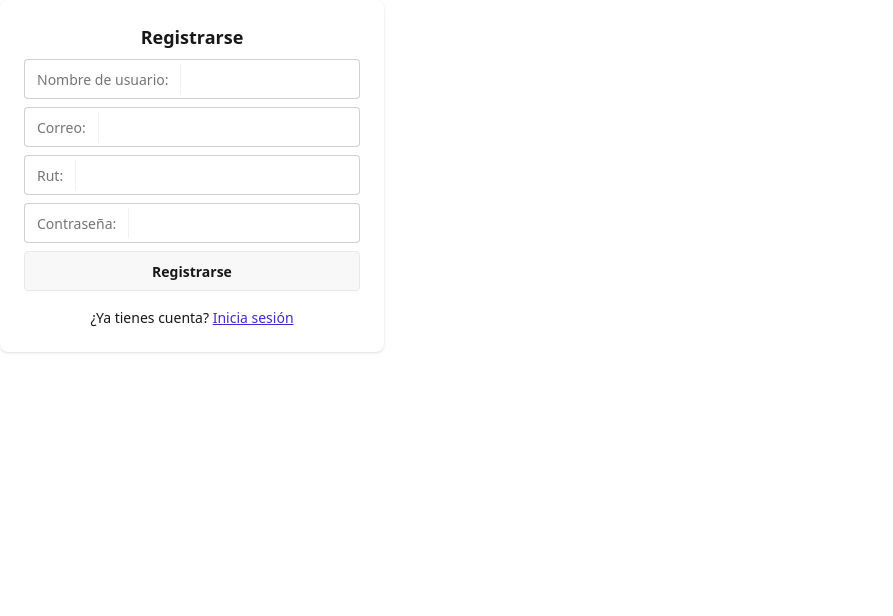
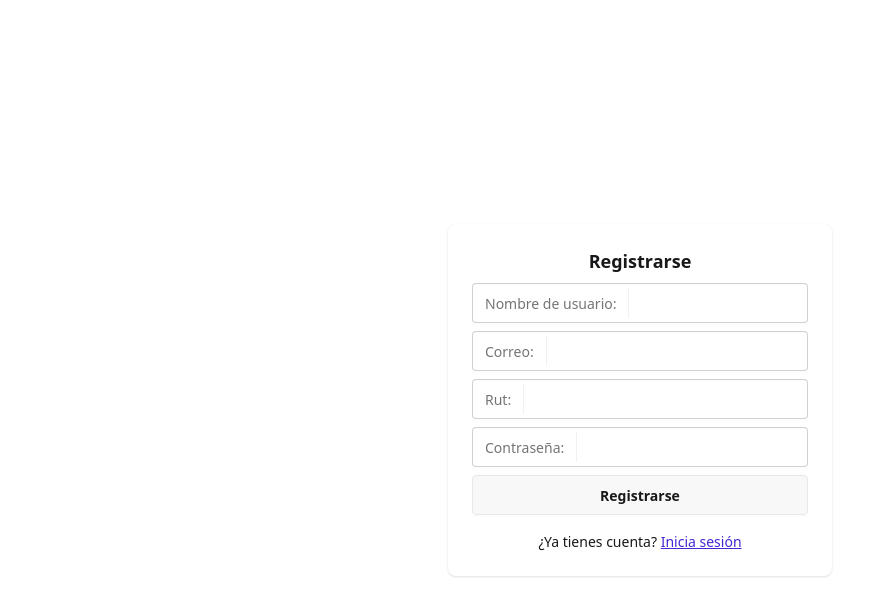
Before and after one commit to rogandven/U2yyT2GDn75vmSQ, a React (Vite) app in the folder frontend/: page /register in a window 1280 px wide. Shown: the top 616 px of the page, without its empty margins (0-893 px from the left). Built offline with nearby package versions, Linux system fonts and the light colour scheme.

Commit message:
Finished styling login!

```diff
--- a/frontend/constants/TailwindConstants.jsx
+++ b/frontend/constants/TailwindConstants.jsx
@@ -1,2 +1,3 @@
 export const DEFAULT_MARGIN_STYLES = "mb-2";
 export const DEFAULT_MARGIN_STYLES_2 = "mt-2";
+export const DEFAULT_LOGIN_REGISTER_STYLES = "login-register-container min-w-screen min-h-screen align-middle items-center flex flex-col justify-center";
--- a/frontend/src/pages/Login.jsx
+++ b/frontend/src/pages/Login.jsx
@@ -4,6 +4,7 @@ import LoginRegisterForm from "@components/LoginRegisterForm";
 import { loginService } from "@services/auth.service.js";
 // import luckyCat from "@assets/LuckyCat.png";
 // import "@styles/loginRegister.css";
+import { DEFAULT_LOGIN_REGISTER_STYLES } from "../../constants/TailwindConstants.jsx";
 
 const Login = () => {
   const navigate = useNavigate();
@@ -25,10 +26,10 @@ const Login = () => {
 
   return (
     <main className="page-root">
-      <div className="lucky-cat-container">
-        {/* <img src={luckyCat} alt="Lucky Cat" className="lucky-cat" /> */}
-      </div>
-      <div className="login-register-container">
+      {/* <div className="lucky-cat-container">
+        <img src={luckyCat} alt="Lucky Cat" className="lucky-cat" />
+      </div> */}
+      <div className={DEFAULT_LOGIN_REGISTER_STYLES}>
         <LoginRegisterForm mode="login" onSubmit={loginSubmit} loginError={loginError} />
       </div>
     </main>
--- a/frontend/src/pages/Register.jsx
+++ b/frontend/src/pages/Register.jsx
@@ -3,6 +3,7 @@ import LoginRegisterForm from "@components/LoginRegisterForm"
 import { registerService } from '@services/auth.service.js'
 // import '@styles/loginRegister.css'
 // import luckyCat from "@assets/LuckyCat.png"
+import { DEFAULT_LOGIN_REGISTER_STYLES } from "../../constants/TailwindConstants.jsx";
 
 const Register = () => {
     const navigate = useNavigate();
@@ -24,7 +25,7 @@ const Register = () => {
       <div className="lucky-cat-container">
         {/* <img src={luckyCat} alt="Lucky Cat" className="lucky-cat" /> */}
       </div>
-      <div className="login-register-container card">
+      <div className={DEFAULT_LOGIN_REGISTER_STYLES}>
         <LoginRegisterForm mode="register" onSubmit={registerSubmit} />
       </div>
     </main>
```
